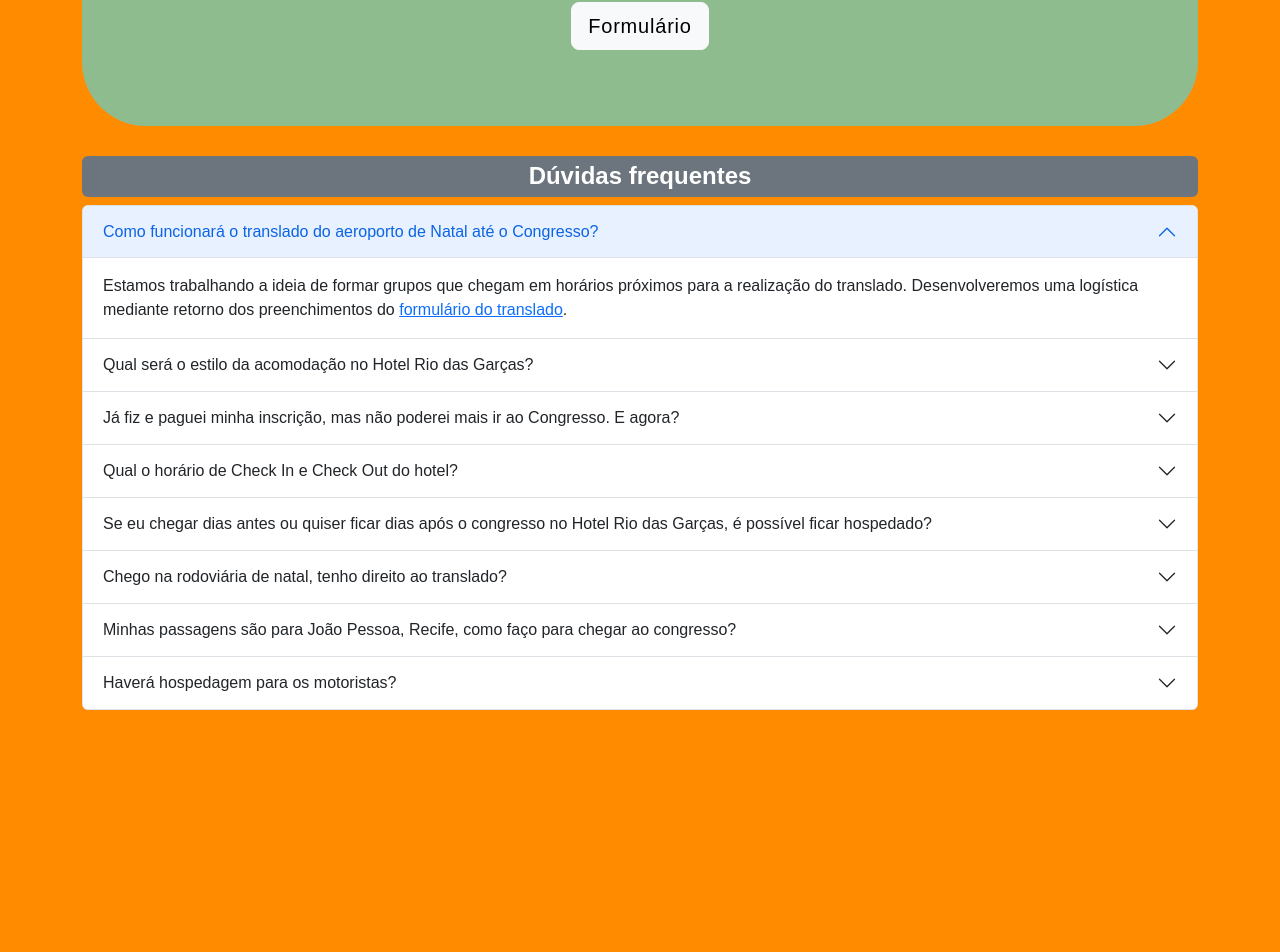
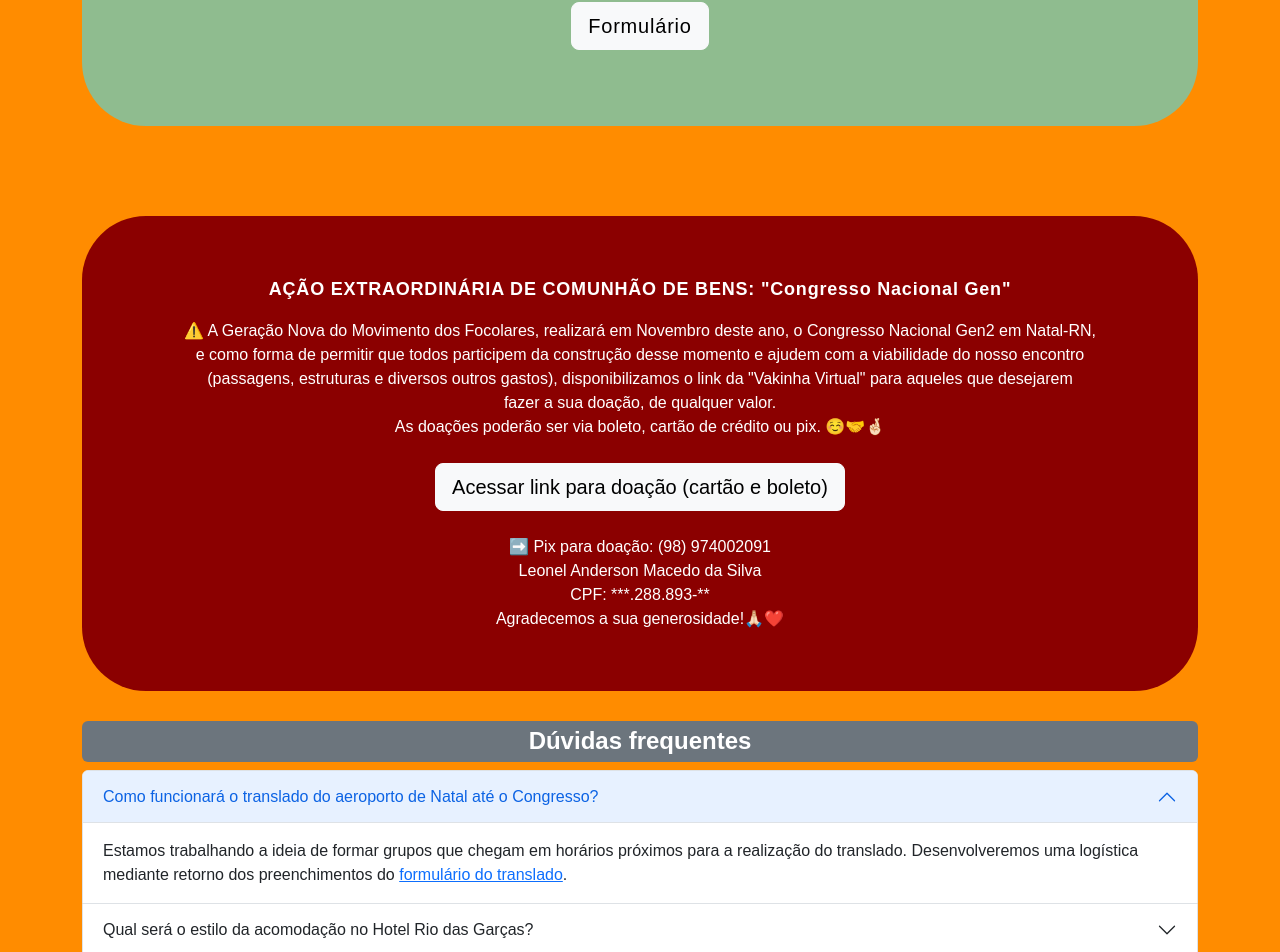
Before and after one commit to caduaraujo/congresso2022, a React (Create React App) app: page / in a window 1280 px wide. Shown: the part 1436-2388 px from the top of the page. Before the commit the page ends 2176 px from the top, so only its background shows below. Built offline with nearby package versions, Linux system fonts and the light colour scheme.

Commit message:
add vermelho component

```diff
--- a/src/App.css
+++ b/src/App.css
@@ -323,6 +323,15 @@ nav.navbar .navbar-toggler[aria-expanded="true"] .navbar-toggler-icon {
   padding: 60px 30px;
   margin-top: 60px;
 }
+
+.vermelho-bx {
+  background: darkred;
+  border-radius: 64px;
+  text-align: center;
+  padding: 60px 30px;
+  margin-top: 60px;
+}
+
 .skill h2 {
 	font-size: 45px;
 	font-weight: 700;
--- a/src/App.js
+++ b/src/App.js
@@ -5,6 +5,7 @@ import { Banner } from "./components/Banner";
 import { Skills } from "./components/Skills";
 import { Faq } from "./components/Faq";
 import { Verde } from "./components/Verde";
+import { Vermelho } from "./components/Vermelho";
 // import { motion, useScroll } from "framer-motion"
 
 function App() {
@@ -14,6 +15,7 @@ function App() {
       <Banner />
       <Skills />
       <Verde />
+      <Vermelho />
       <Faq />
     </div>
   );
--- a/src/components/Skills.js
+++ b/src/components/Skills.js
@@ -24,15 +24,14 @@ export const Skills = () => {
               </p>
               <p>
                 <div>
-                <Button  href="https://forms.gle/6rWaokX3hwF8mpGV9" target="_blank" variant="primary" type="submit" size="lg">Clique aqui para acessar o formulário do translado até o resort</Button>{' '}
+                <Button  href="https://forms.gle/6rWaokX3hwF8mpGV9" target="_blank" variant="primary" type="submit" size="lg">Clique aqui para acessar o formulário do translado até o resort</Button>{' '}<br></br>
                 </div>
               </p>
               <p>
                 <div>
-                <Button  href="https://forms.gle/AFQAgLxayYwutcVg7" target="_blank" variant="light" type="submit" size="lg">Clique aqui para se inscrever</Button>{' '}
+                <Button  href="https://forms.gle/AFQAgLxayYwutcVg7" target="_blank" variant="light" type="submit" size="lg">Clique aqui para se inscrever</Button>{' '}<br></br>
                 </div>
               </p>
-
               <p>
                 <div>
                   Confira o <a href="https://riodasgarcasecoresort.com.br" target="_blank"> site do resort </a>
--- /dev/null
+++ b/src/components/Vermelho.js
@@ -0,0 +1,39 @@
+import calendar from '../assets/img/Vector.png';
+import geo from '../assets/img/geo-alt.svg';
+import Button from 'react-bootstrap/Button';
+
+export const Vermelho = () => {
+  return (
+    <section className="skill" id="skills">
+      <div className="container">
+        <div className="row">
+          <div className="col-12">
+            <div className="vermelho-bx wow zoomIn">
+              <p className="fw-bold">
+              AÇÃO EXTRAORDINÁRIA DE COMUNHÃO DE BENS: "Congresso Nacional Gen"
+              </p>
+
+              ⚠️ A Geração Nova do Movimento dos Focolares, realizará em Novembro deste ano, o Congresso Nacional Gen2 em Natal-RN,<br></br>
+              e como forma de permitir que todos participem da construção desse momento e ajudem com a viabilidade do nosso encontro <br></br>
+              (passagens, estruturas e diversos outros gastos), disponibilizamos o link da "Vakinha Virtual" para aqueles que desejarem <br></br>
+              fazer a sua doação, de qualquer valor. <br></br>
+
+              As doações poderão ser via boleto, cartão de crédito ou pix. ☺️🤝🤞🏻 <br></br>
+              <br></br>
+
+              <Button  href="https://abacashi.com/p/congresso-nacional-gen-2" target="_blank" variant="light" type="submit" size="lg">Acessar link para doação (cartão e boleto)</Button>{' '}
+              <br></br>
+              <br></br>
+
+              ➡️ Pix para doação: (98) 974002091 <br></br>
+              Leonel Anderson Macedo da Silva <br></br>
+              CPF: ***.288.893-**<br></br>
+
+              Agradecemos a sua generosidade!🙏🏻❤️<br></br>
+            </div>
+          </div>
+        </div>
+      </div>
+    </section>
+)
+}
```
